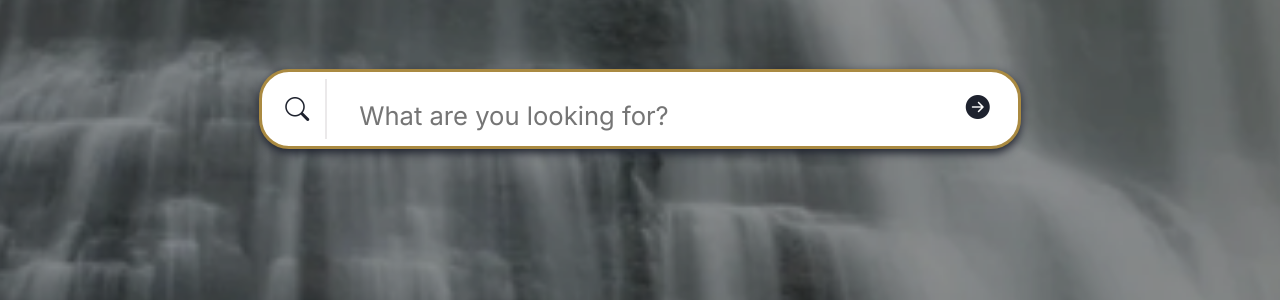
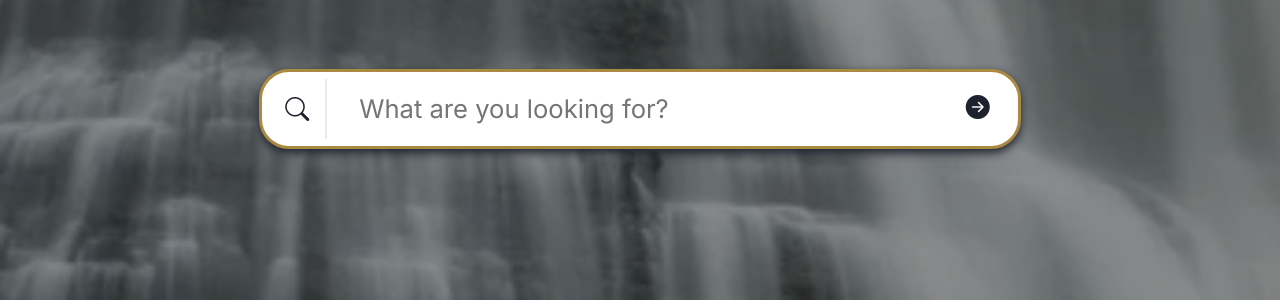
Before and after one commit to ucassist-ttu/Gov-AI, a PHP site: page / in a window 1280 px wide. Shown: the part 1446-1746 px from the top of the page. Run offline with PHP 8.4, Linux system fonts and the light colour scheme.

Commit message:
tweaking search bar css

```diff
--- a/css/style.css
+++ b/css/style.css
@@ -153,7 +153,6 @@
   .search-input{
     font-size: 1.2rem !important;
     flex-grow: 1; /* stretches vertically*/
-    margin-top: 15px;
     border: 0px !important;
     outline: none !important;
     box-shadow: none !important;
@@ -215,7 +214,6 @@
   .search-input{
     font-size: 1.6rem !important;
     flex-grow: 1; /* stretches vertically*/
-    margin-top: 15px;
     border: 0px !important;
     outline: none !important;
     box-shadow: none !important;
--- a/index.html
+++ b/index.html
@@ -32,7 +32,7 @@
                         <h1 class="img-text-lg mt-5 mt-md-0">Let Us Assist You in Finding the Right Help</h1>
                         <p class="text-light jumbotron-text pt-2"><!--<a href="/Gov-AI/html/pages/services.html" --> Explore Available Resources Here</a></p>
                         <!-- search bar -->
-                        <div class="ai-search-bar mt-md-3 mt-lg-5">
+                        <div class="ai-search-bar mt-md-3 mt-lg-5 d-flex align-items-center">
                             <i class="bi bi-search ps-2"></i>
                             <div class="divider-vertical d-flex align-items-center"></div>
                             <input id="txtAIPrompt" class="search-input" type="text" placeholder="What are you looking for?" aria-label="What are you looking for?">
```
